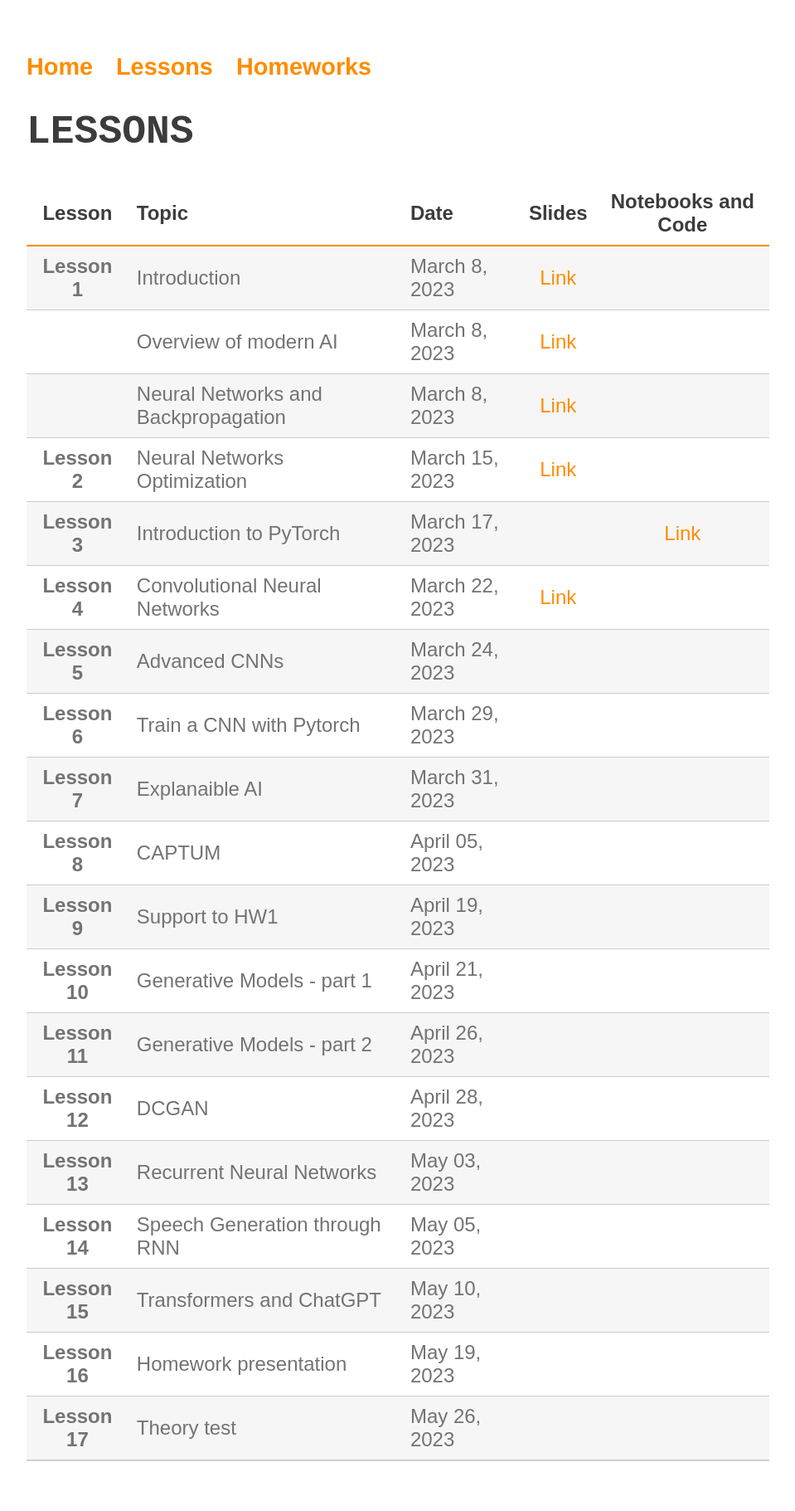
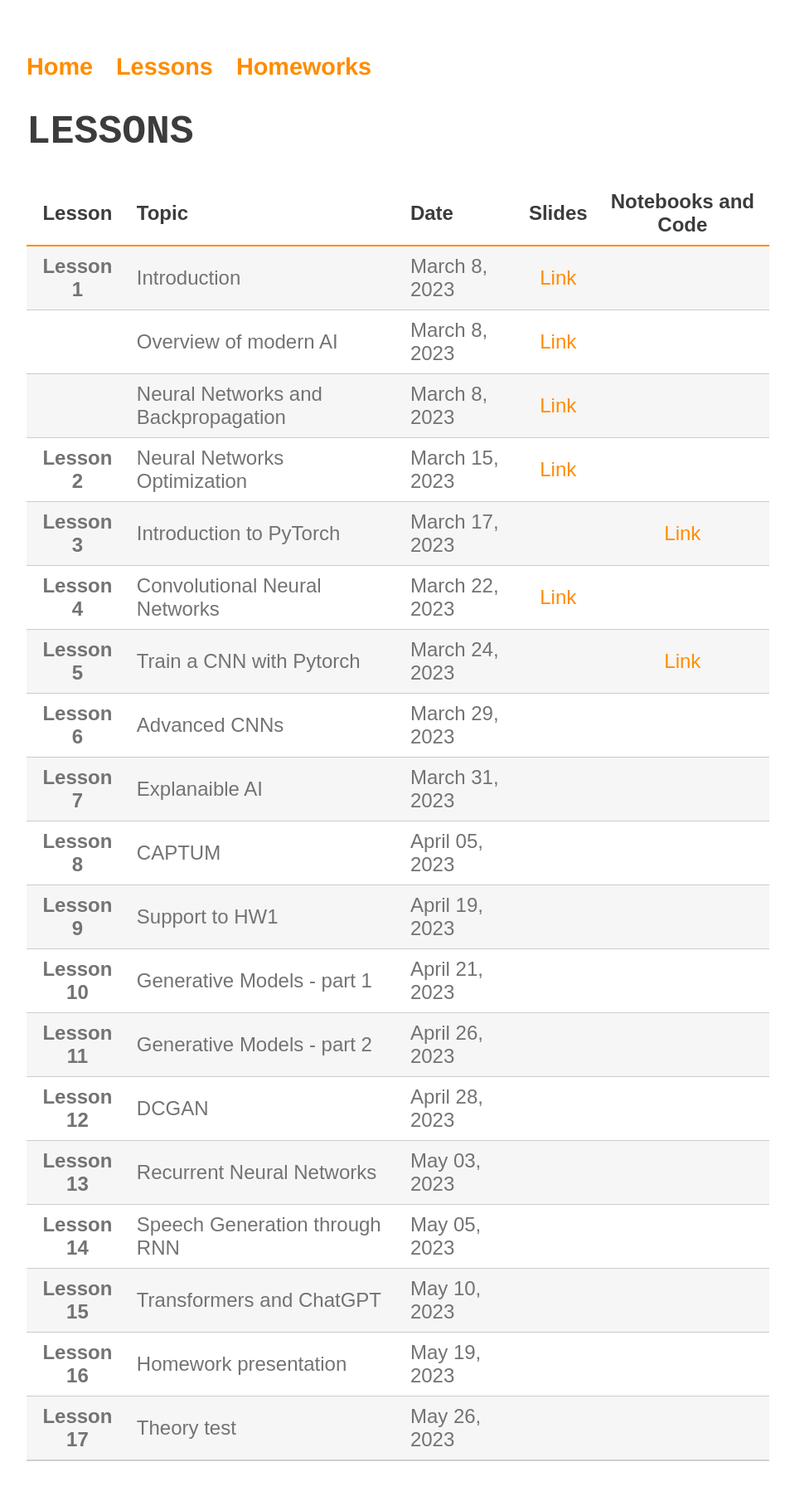
Before and after one commit to perceivelab/knowledge-discovery-course, a Jekyll site: the page built from lezioni.md, in a window 1280 px wide. Shown: the whole page at 83% size, without its empty margins (160-1119 px from the left). Built offline with Jekyll 4.4.1, drawn with Linux system fonts in a browser that asks for light colours; our own code applies the rules of GitHub Pages for plain Markdown files.

Commit message:
Update lezioni.md

```diff
--- a/lezioni.md
+++ b/lezioni.md
@@ -9,8 +9,8 @@
 | **Lesson 2**      | Neural Networks Optimization                      | March 15, 2023                 |[Link](https://drive.google.com/file/d/1Yqebhlc64lxEao4tPVYPo7vSVDur5-tE/view?usp=sharing)    | |
 | **Lesson 3**      | Introduction to PyTorch                           | March 17, 2023                 | | [Link](https://colab.research.google.com/drive/1OPpxOyfsLCUjCBtZBQWgGbyjpoIIGi1x?usp=sharing) |
 | **Lesson 4**      | Convolutional Neural Networks                     | March 22, 2023                 | [Link](https://drive.google.com/file/d/1tOrCD19t86WHVKtYuEXl3FEZWjPNsbn3/view?usp=sharing)    | |
-| **Lesson 5**      | Advanced CNNs                                     | March 24, 2023                 |    | |
-| **Lesson 6**      | Train a CNN with Pytorch                          | March 29, 2023                 |    | |
+| **Lesson 5**      | Train a CNN with Pytorch                          | March 24, 2023                 |  | [Link](https://colab.research.google.com/drive/1JeTxrasXpxkXnCg4qa2fQtlJlyPHJki9?usp=sharing)  |
+| **Lesson 6**      | Advanced CNNs                                     | March 29, 2023                 |    | |
 | **Lesson 7**      | Explanaible AI                                    | March 31, 2023                 |    | |
 | **Lesson 8**      | CAPTUM                                            | April 05, 2023                 |    | |
 | **Lesson 9**      | Support to HW1                                    | April 19, 2023                 |    | |
```
